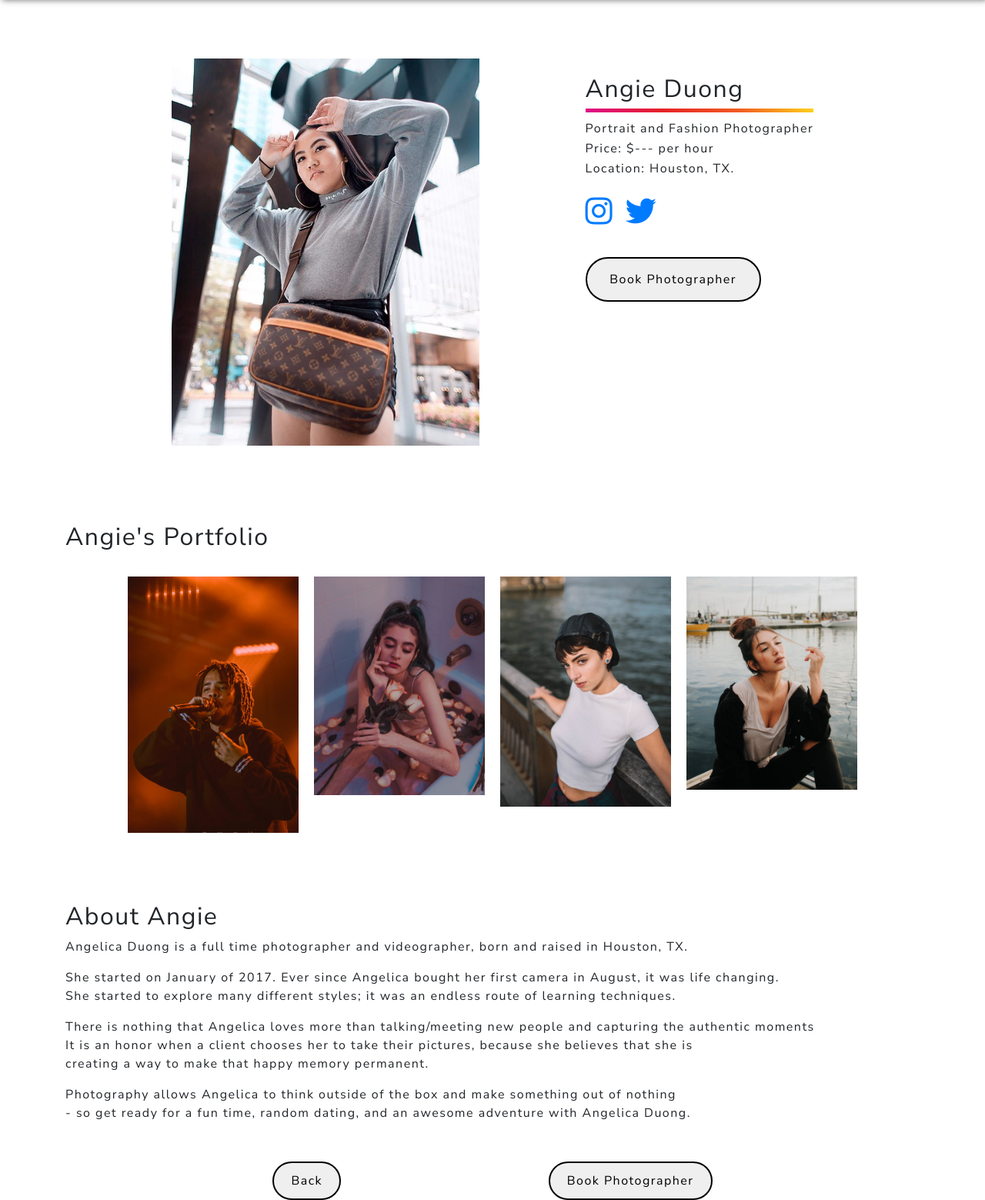
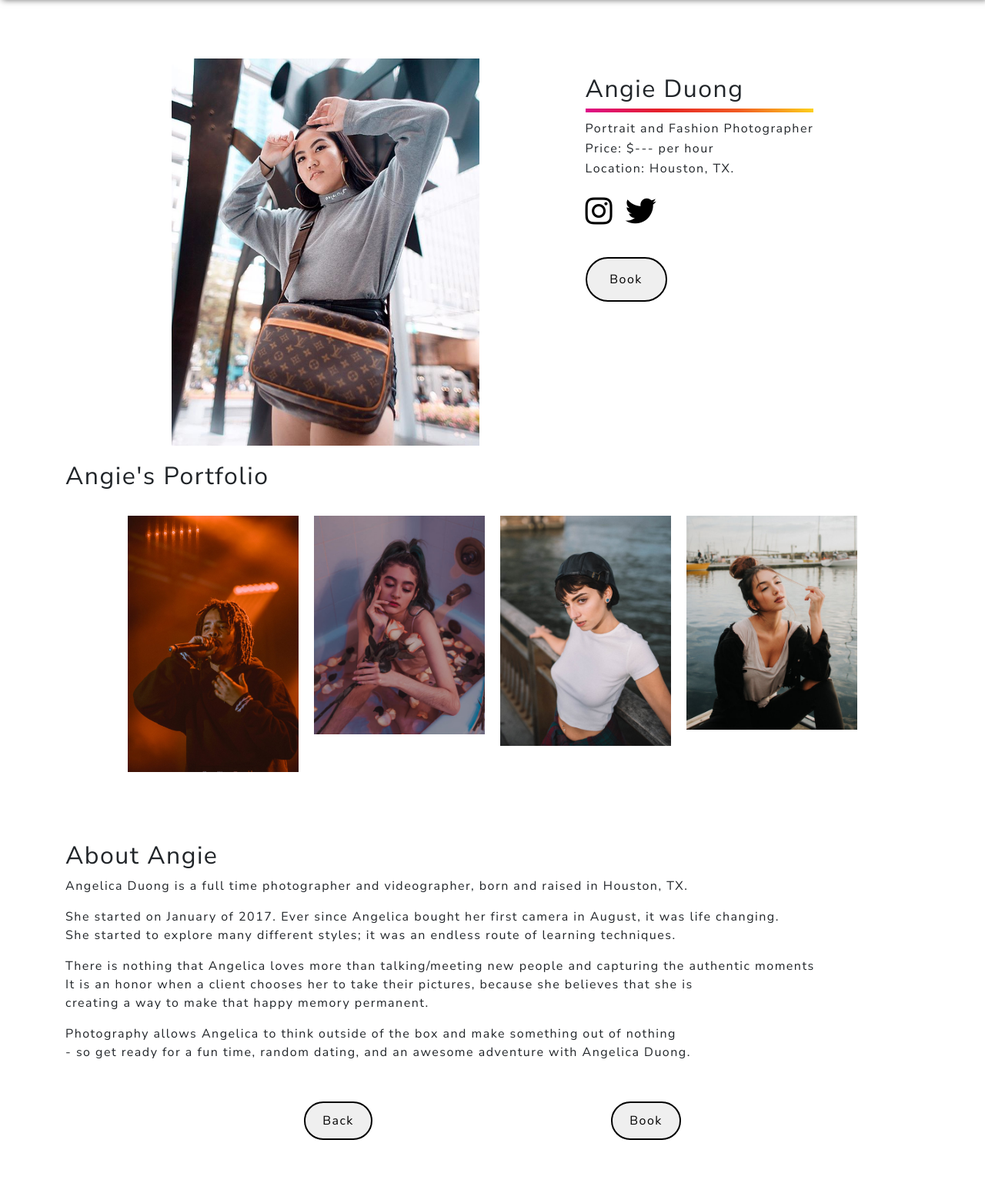
Before and after one commit to nabilahsan/shoot-mvp, a PHP site: page /angie.html in a window 1280 px wide. Shown: the part 74-1633 px from the top of the page at 77% size. After the commit the page ends 1555 px from the top, so only its background shows below. Run offline with PHP 8.4, Linux system fonts and the light colour scheme; some libraries are stand-ins or nearby versions.

Commit message:
added new changes

```diff
--- a/angie.html
+++ b/angie.html
@@ -101,7 +101,7 @@
                 </div>
                 <div>
                     <a href="angiebooking.html">
-                        <button class="btn" id="book">Book Photographer</button>
+                        <button class="btn" id="book">Book</button>
                     </a>
 
                 </div>
@@ -157,7 +157,7 @@
 
         <input class="btn" type="button" id="back" value="Back" onclick="window.location.href= 'index.html'">
 
-        <input class="btn" type="button" id="book2" value="Book Photographer" onclick="window.location.href= 'angiebooking.html'">
+        <input class="btn" type="button" id="book2" value="Book" onclick="window.location.href= 'angiebooking.html'">
 
     </div>
 
--- a/resources/css/profile.css
+++ b/resources/css/profile.css
@@ -78,7 +78,6 @@ nav {
 /*Info and Rates*/
 #profile {
     margin-top: 150px;
-    margin-bottom: 100px;
 }
 
 #line {
@@ -109,10 +108,12 @@ nav {
 .fa-instagram {
     font-size: 40px;
     margin-right: 10px;
+    color: black;
 }
 
 .fa-twitter {
     font-size: 40px;
+    color: black;
 }
 
 #book {
@@ -124,6 +125,8 @@ nav {
     margin-left: auto;
     margin-right: auto;
 }
+
+
 
 /*Photographer Portfolio*/
 #images {
```
Also changed, not shown: angiebooking.html (+9 -4 lines), resources/css/form.css (+7 -0 lines).
